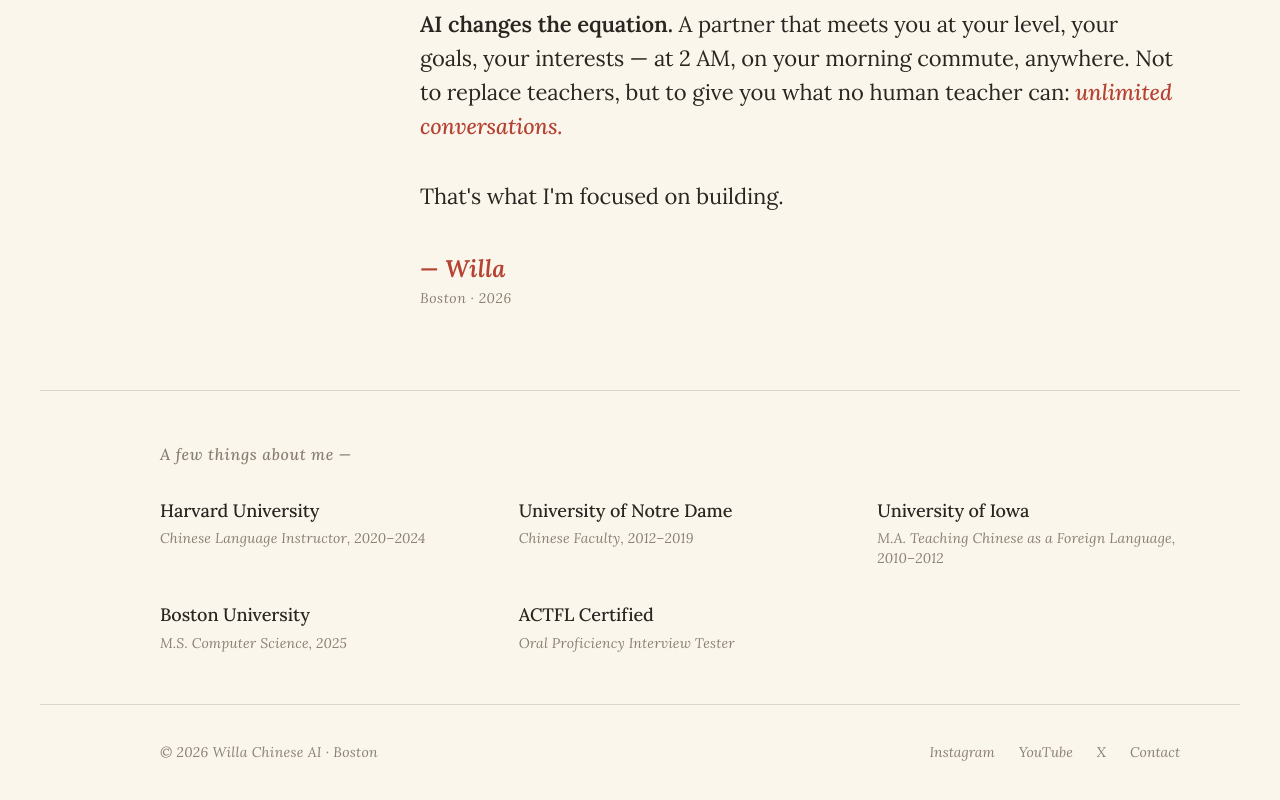
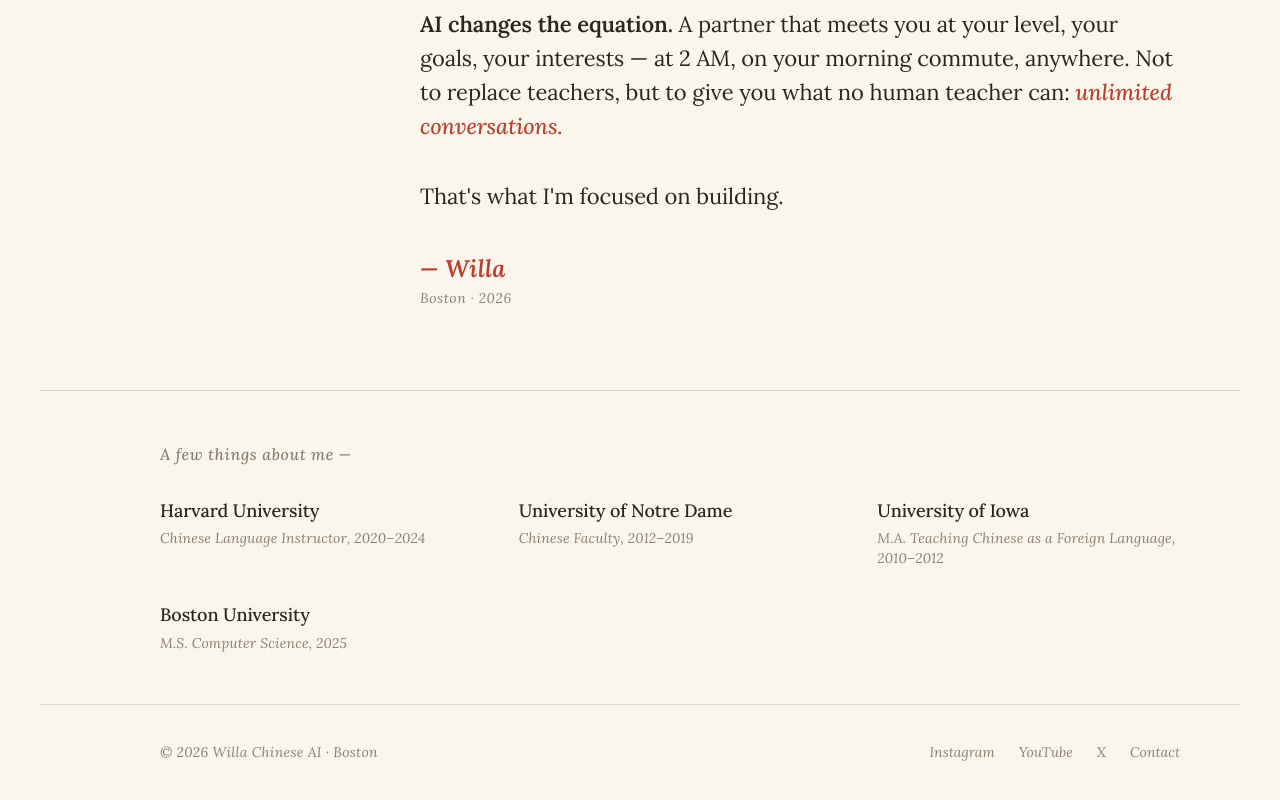
Before and after one commit to ewwanani/willachinese-landing, a plain HTML site: page index.html in a window 1280 px wide. Shown: the part 1268-2068 px from the top of the page. Drawn offline with Linux system fonts and the light colour scheme.

Commit message:
Remove ACTFL credential line

```diff
--- a/index.html
+++ b/index.html
@@ -725,10 +725,6 @@ footer {
       <span data-en="Boston University" data-zh="波士顿大学">Boston University</span>
       <span class="cred-detail" data-en="M.S. Computer Science, 2025" data-zh="计算机科学硕士 · 2025">M.S. Computer Science, 2025</span>
     </div>
-    <div class="cred-item">
-      <span data-en="ACTFL Certified" data-zh="ACTFL 认证">ACTFL Certified</span>
-      <span class="cred-detail" data-en="Oral Proficiency Interview Tester" data-zh="口语水平面试考官">Oral Proficiency Interview Tester</span>
-    </div>
   </div>
 </section>
 
```
